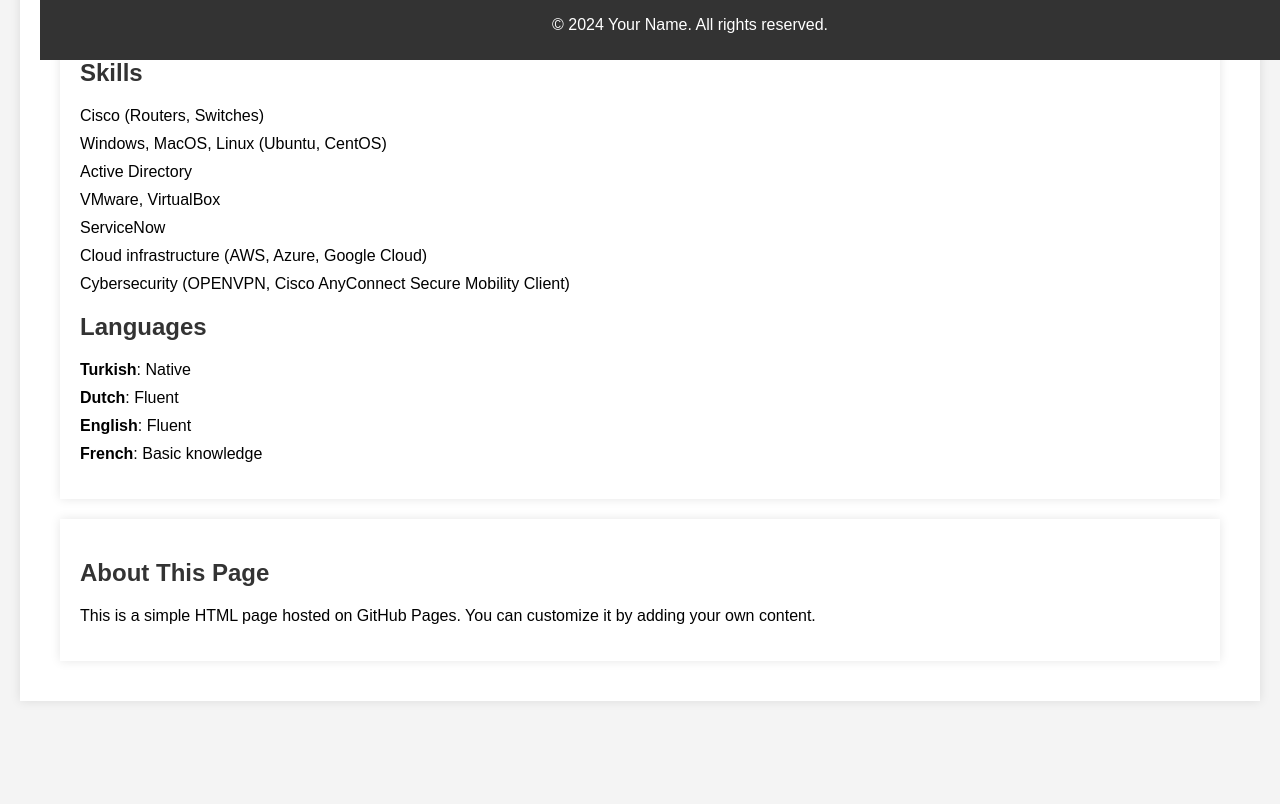
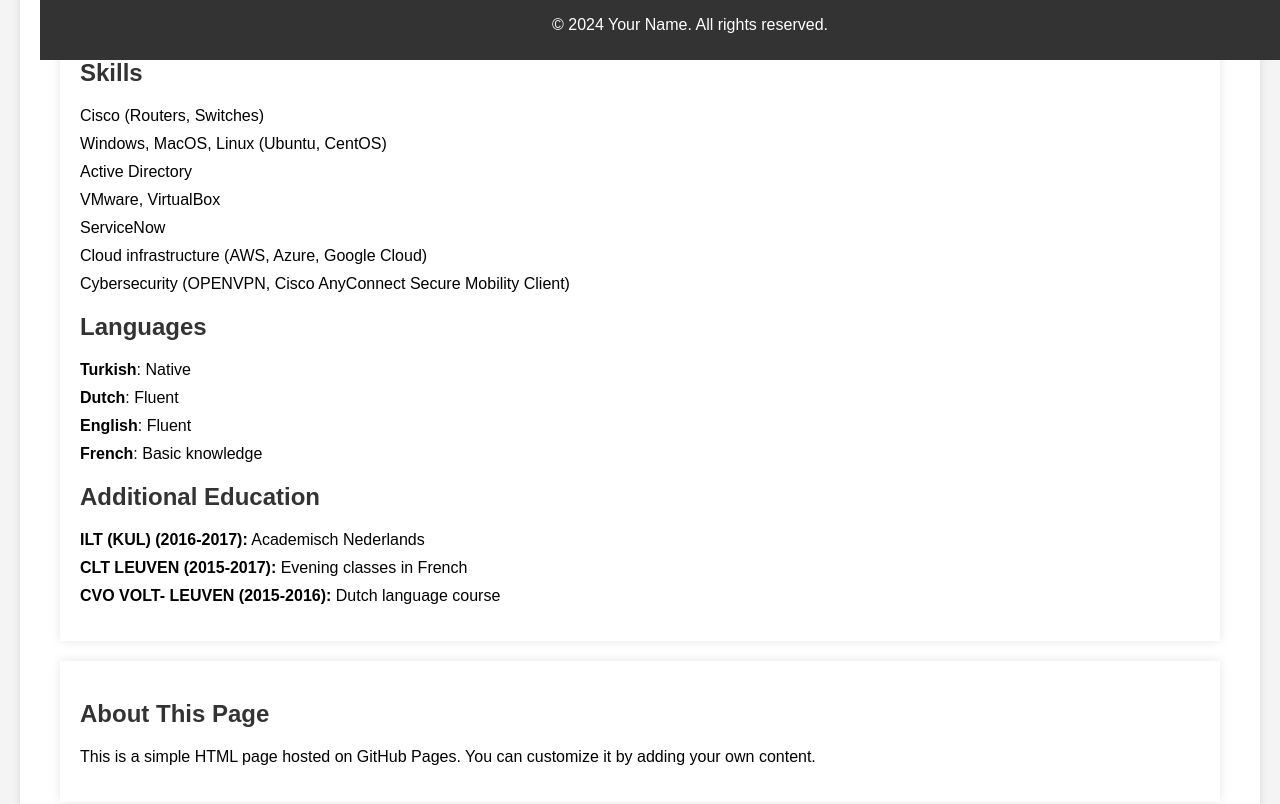
Before and after one commit to OzlemKocoglu/CV, a plain HTML site: page index.html in a window 1280 px wide. Shown: the part 740-1544 px from the top of the page. Before the commit the page ends 1461 px from the top, so only its background shows below. Drawn offline with Linux system fonts and the light colour scheme.

Commit message:
Update index.html

```diff
--- a/index.html
+++ b/index.html
@@ -139,8 +139,14 @@
             <li><strong>English</strong>: Fluent</li>
             <li><strong>French</strong>: Basic knowledge</li>
         </ul>
+
+        <h2>Additional Education</h2>
+        <ul>
+            <li><strong>ILT (KUL) (2016-2017):</strong> Academisch Nederlands</li>
+            <li><strong>CLT LEUVEN (2015-2017):</strong> Evening classes in French</li>
+            <li><strong>CVO VOLT- LEUVEN (2015-2016):</strong> Dutch language course</li>
+        </ul>
     </section>
-
 </body>
 </html>
 
```
